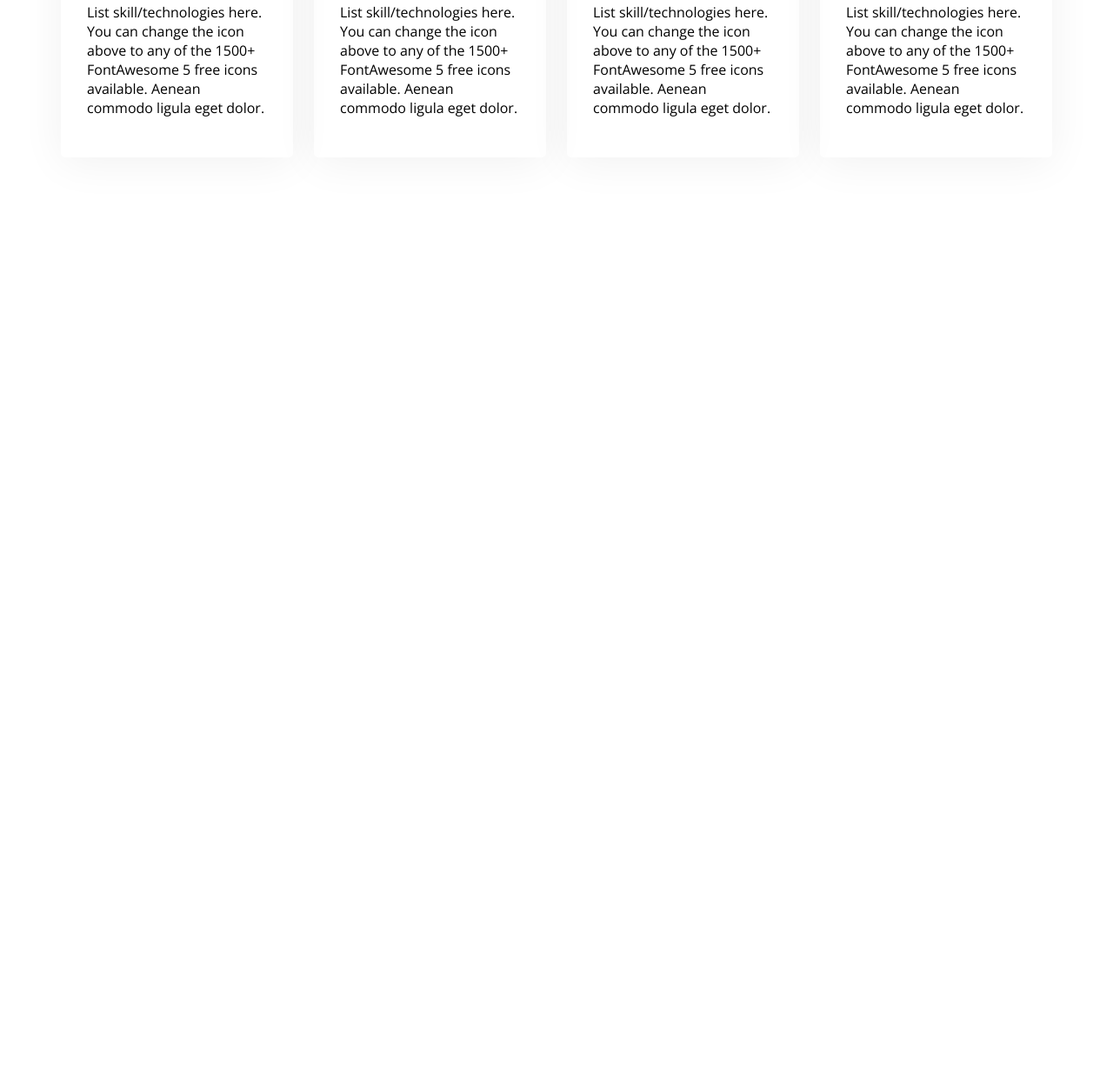
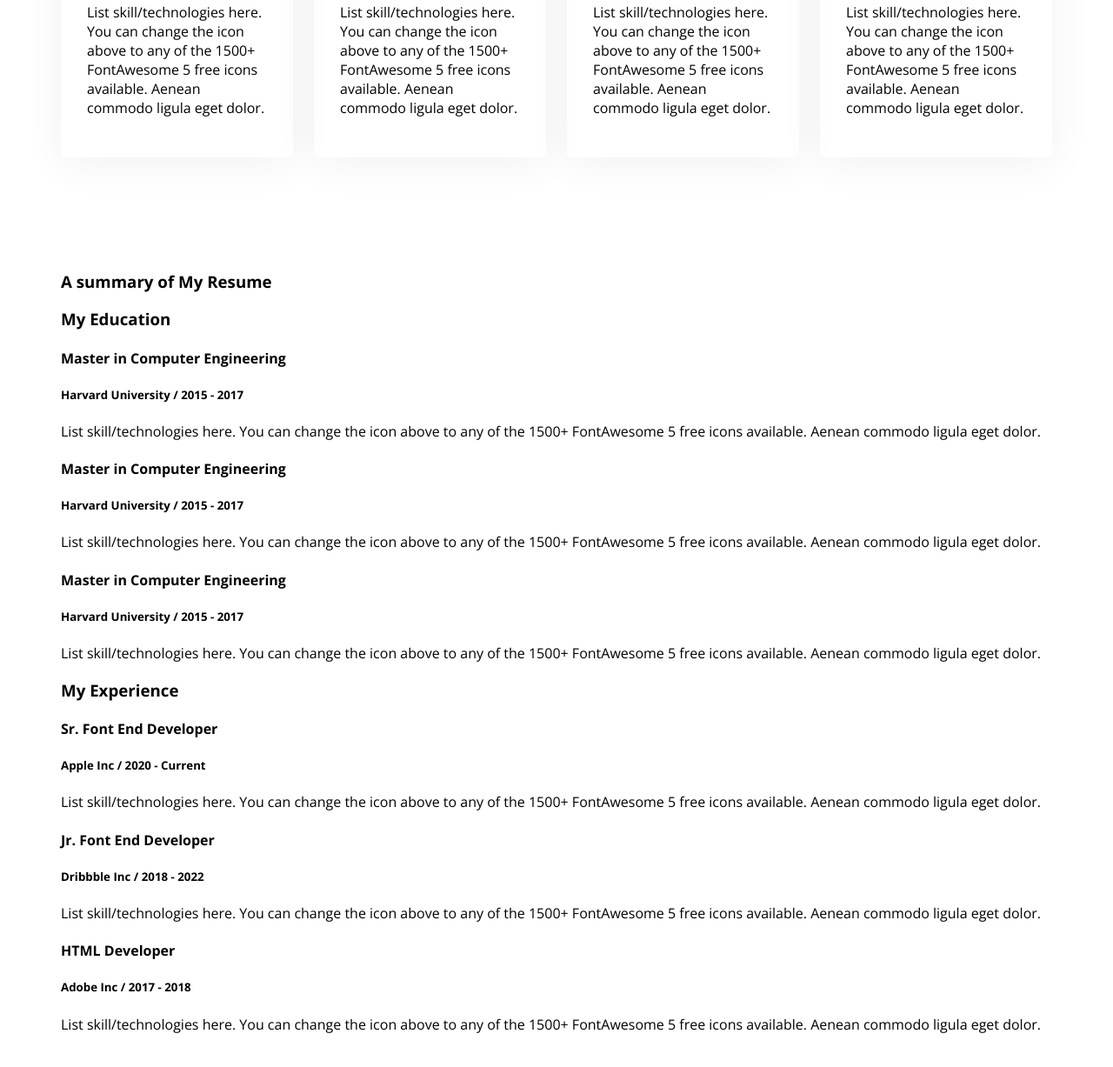
Before and after one commit to rimon-islam53/web-dev-portfolio, a plain HTML site: page index.html in a window 1280 px wide. Shown: the part 1967-3194 px from the top of the page at 87% size. Before the commit the page ends 2278 px from the top, so only its background shows below. Drawn offline with nearby package versions, Linux system fonts and the light colour scheme.

Commit message:
added some new feature

```diff
--- a/index.html
+++ b/index.html
@@ -19,14 +19,15 @@
             <ul>
                 <li><a class="dark-2" href="">Portfolio</a></li>
                 <li><a class="dark-2" href="">Blogs</a></li>
-                <li><a  href=""><button class="btn-primary">Hire Me</button></a></li>
+                <li><a href=""><button class="btn-primary">Hire Me</button></a></li>
             </ul>
         </nav>
         <div class="banner">
             <div class="banner-content">
-                <h4 class="banner-grettings dark-2">Hi, I  am</h4>
+                <h4 class="banner-grettings dark-2">Hi, I am</h4>
                 <h1 class="baneer-title dark-2">Mary Hardy</h1>
-                <p class="banner-desscription dark-2">Shot what able cold new see hold.Friendly as an betrayed formerly he. Morning because as to society behaved moments.</p>
+                <p class="banner-desscription dark-2">Shot what able cold new see hold.Friendly as an betrayed formerly
+                    he. Morning because as to society behaved moments.</p>
                 <button class="btn-primary">Download CV</button>
                 <button class="btn-primary">Contact</button>
 
@@ -38,7 +39,10 @@
     <main>
         <section class="about secondary-bg">
             <h3 class="section-title">About Me</h3>
-            <p class="section-description">I, m a designer & developer with a passion for web design. I enjoy developing simple, clean and slick websites that provide real value to the end user. Thousands of clients have procured exceptional resulfs while working with me. Delivering work within time and budget which meets clients requirements in our mata.</p>
+            <p class="section-description">I, m a designer & developer with a passion for web design. I enjoy developing
+                simple, clean and slick websites that provide real value to the end user. Thousands of clients have
+                procured exceptional resulfs while working with me. Delivering work within time and budget which meets
+                clients requirements in our mata.</p>
             <div class="about-items">
                 <!--.about-item*4>p.about-title+p.item-description-->
                 <div class="about-item">
@@ -62,7 +66,9 @@
         <!--What i do section start-->
         <section class="skills">
             <h3 class="section-title text-center">What I do</h3>
-            <p class="section-description text-center">I have more than 10 years experience building software for clients all over the world. Below is a quick overview of my main technical skill sets and technologies i use. Want to find out more about my experience? Check out my online resume and project portfolio.</p>
+            <p class="section-description text-center">I have more than 10 years experience building software for
+                clients all over the world. Below is a quick overview of my main technical skill sets and technologies i
+                use. Want to find out more about my experience? Check out my online resume and project portfolio.</p>
             <div class="skills-container">
 
                 <!--.skill*4>img+h4.skill-title+p.skill-description-->
@@ -70,24 +76,87 @@
                 <div class="skill">
                     <img src="images/icons/js.png" alt="">
                     <h4 class="skill-title">Vanilla JavaScript</h4>
-                <p class="skill-description">List skill/technologies here. You can change the icon above to any of the 1500+ FontAwesome 5 free icons available. Aenean commodo ligula eget dolor.</p>
+                    <p class="skill-description">List skill/technologies here. You can change the icon above to any of
+                        the 1500+ FontAwesome 5 free icons available. Aenean commodo ligula eget dolor.</p>
                 </div>
                 <div class="skill">
                     <img src="images/icons/react.png" alt="">
                     <h4 class="skill-title">React</h4>
-                <p class="skill-description">List skill/technologies here. You can change the icon above to any of the 1500+ FontAwesome 5 free icons available. Aenean commodo ligula eget dolor.</p>
+                    <p class="skill-description">List skill/technologies here. You can change the icon above to any of
+                        the 1500+ FontAwesome 5 free icons available. Aenean commodo ligula eget dolor.</p>
                 </div>
                 <div class="skill">
                     <img src="images/icons/nodejs.png" alt="">
                     <h4 class="skill-title">Node.js</h4>
-                <p class="skill-description">List skill/technologies here. You can change the icon above to any of the 1500+ FontAwesome 5 free icons available. Aenean commodo ligula eget dolor.</p>
+                    <p class="skill-description">List skill/technologies here. You can change the icon above to any of
+                        the 1500+ FontAwesome 5 free icons available. Aenean commodo ligula eget dolor.</p>
                 </div>
                 <div class="skill">
                     <img src="images/icons/mongo.png" alt="">
                     <h4 class="skill-title">MongoDB</h4>
-                <p class="skill-description">List skill/technologies here. You can change the icon above to any of the 1500+ FontAwesome 5 free icons available. Aenean commodo ligula eget dolor.</p>
+                    <p class="skill-description">List skill/technologies here. You can change the icon above to any of
+                        the 1500+ FontAwesome 5 free icons available. Aenean commodo ligula eget dolor.</p>
                 </div>
 
+            </div>
+        </section>
+
+        <!--Resume section-->
+
+        <section class="resume">
+            <h3 class="sction-title">A summary of My Resume</h3>
+            <div class="resume-container">
+
+                <!--.resume-column*2>h3.resume-clumn-title+experience*3>h4.experience-title+h5.experience-sub-title+.experience-description-->
+
+                <div class="resume-column">
+                    <h3 class="resume-clumn-title">My Education</h3>
+                    <experience>
+                        <h4 class="experience-title">Master in Computer Engineering</h4>
+                        <h5 class="experience-sub-title">Harvard University / 2015 - 2017</h5>
+                        <div class="experience-description">List skill/technologies here. You can change the icon above
+                            to any of the 1500+ FontAwesome 5 free icons available. Aenean commodo ligula eget dolor.
+                        </div>
+                    </experience>
+                    <experience>
+                        <h4 class="experience-title">Master in Computer Engineering</h4>
+                        <h5 class="experience-sub-title">Harvard University / 2015 - 2017</h5>
+                        <div class="experience-description">List skill/technologies here. You can change the icon above
+                            to any of the 1500+ FontAwesome 5 free icons available. Aenean commodo ligula eget dolor.
+                        </div>
+                    </experience>
+                    <experience>
+                        <h4 class="experience-title">Master in Computer Engineering</h4>
+                        <h5 class="experience-sub-title">Harvard University / 2015 - 2017</h5>
+                        <div class="experience-description">List skill/technologies here. You can change the icon above
+                            to any of the 1500+ FontAwesome 5 free icons available. Aenean commodo ligula eget dolor.
+                        </div>
+                    </experience>
+                </div>
+                <div class="resume-column">
+                    <h3 class="resume-clumn-title">My Experience</h3>
+                    <experience>
+                        <h4 class="experience-title">Sr. Font End Developer</h4>
+                        <h5 class="experience-sub-title">Apple Inc / 2020 - Current</h5>
+                        <div class="experience-description">List skill/technologies here. You can change the icon above
+                            to any of the 1500+ FontAwesome 5 free icons available. Aenean commodo ligula eget dolor.
+                        </div>
+                    </experience>
+                    <experience>
+                        <h4 class="experience-title">Jr. Font End Developer</h4>
+                        <h5 class="experience-sub-title">Dribbble Inc / 2018 - 2022</h5>
+                        <div class="experience-description">List skill/technologies here. You can change the icon above
+                            to any of the 1500+ FontAwesome 5 free icons available. Aenean commodo ligula eget dolor.
+                        </div>
+                    </experience>
+                    <experience>
+                        <h4 class="experience-title">HTML Developer</h4>
+                        <h5 class="experience-sub-title">Adobe Inc / 2017 - 2018</h5>
+                        <div class="experience-description">List skill/technologies here. You can change the icon above
+                            to any of the 1500+ FontAwesome 5 free icons available. Aenean commodo ligula eget dolor.
+                        </div>
+                    </experience>
+                </div>
             </div>
         </section>
 
```
Lines whose indentation alone changed are shown as unchanged.
